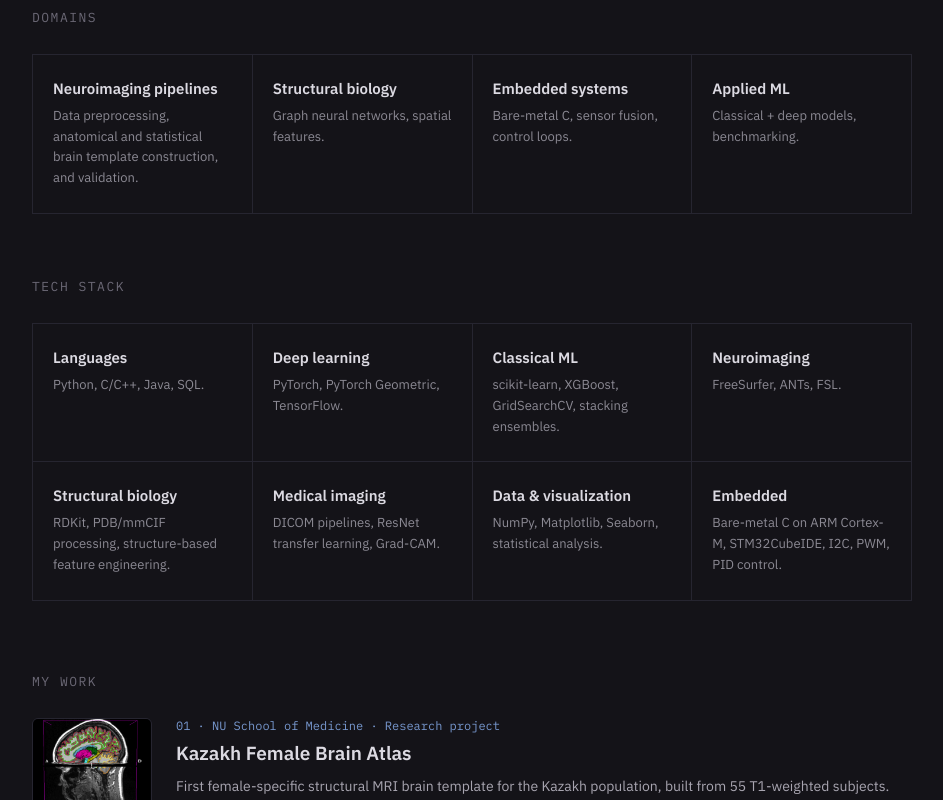
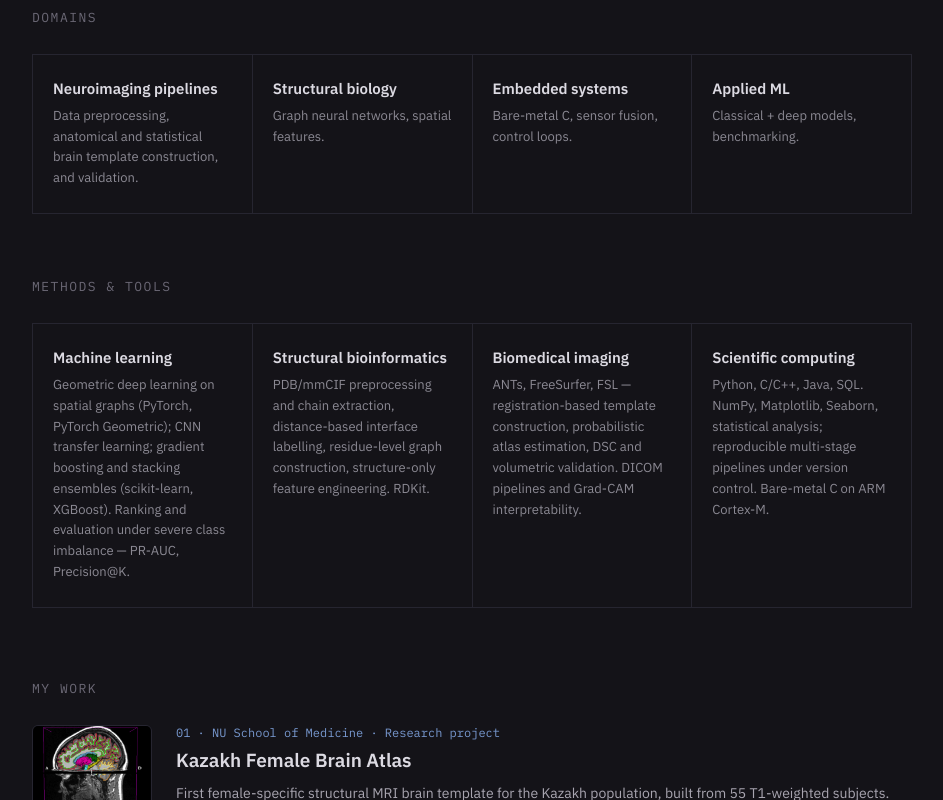
Before and after one commit to Pilaviks/Pilaviks.github.io, a plain HTML site: page index.html in a window 1280 px wide. Shown: the part 585-1385 px from the top of the page, without its empty margins (168-1111 px from the left). Drawn offline with Linux system fonts and the light colour scheme.

Commit message:
Restructure stack section into four method-based areas

```diff
--- a/index.html
+++ b/index.html
@@ -414,39 +414,23 @@
 
     <div class="wrap">
         <section class="worked">
-            <div class="section-label mono">Tech stack</div>
+            <div class="section-label mono">Methods &amp; tools</div>
             <div class="worked-grid">
                 <div class="worked-cell">
-                    <div class="title">Languages</div>
-                    <div class="desc">Python, C/C++, Java, SQL.</div>
+                    <div class="title">Machine learning</div>
+                    <div class="desc">Geometric deep learning on spatial graphs (PyTorch, PyTorch Geometric); CNN transfer learning; gradient boosting and stacking ensembles (scikit-learn, XGBoost). Ranking and evaluation under severe class imbalance &mdash; PR-AUC, Precision@K.</div>
                 </div>
                 <div class="worked-cell">
-                    <div class="title">Deep learning</div>
-                    <div class="desc">PyTorch, PyTorch Geometric, TensorFlow.</div>
+                    <div class="title">Structural bioinformatics</div>
+                    <div class="desc">PDB/mmCIF preprocessing and chain extraction, distance-based interface labelling, residue-level graph construction, structure-only feature engineering. RDKit.</div>
                 </div>
                 <div class="worked-cell">
-                    <div class="title">Classical ML</div>
-                    <div class="desc">scikit-learn, XGBoost, GridSearchCV, stacking ensembles.</div>
+                    <div class="title">Biomedical imaging</div>
+                    <div class="desc">ANTs, FreeSurfer, FSL &mdash; registration-based template construction, probabilistic atlas estimation, DSC and volumetric validation. DICOM pipelines and Grad-CAM interpretability.</div>
                 </div>
                 <div class="worked-cell">
-                    <div class="title">Neuroimaging</div>
-                    <div class="desc">FreeSurfer, ANTs, FSL.</div>
-                </div>
-                <div class="worked-cell">
-                    <div class="title">Structural biology</div>
-                    <div class="desc">RDKit, PDB/mmCIF processing, structure-based feature engineering.</div>
-                </div>
-                <div class="worked-cell">
-                    <div class="title">Medical imaging</div>
-                    <div class="desc">DICOM pipelines, ResNet transfer learning, Grad-CAM.</div>
-                </div>
-                <div class="worked-cell">
-                    <div class="title">Data &amp; visualization</div>
-                    <div class="desc">NumPy, Matplotlib, Seaborn, statistical analysis.</div>
-                </div>
-                <div class="worked-cell">
-                    <div class="title">Embedded</div>
-                    <div class="desc">Bare-metal C on ARM Cortex-M, STM32CubeIDE, I2C, PWM, PID control.</div>
+                    <div class="title">Scientific computing</div>
+                    <div class="desc">Python, C/C++, Java, SQL. NumPy, Matplotlib, Seaborn, statistical analysis; reproducible multi-stage pipelines under version control. Bare-metal C on ARM Cortex-M.</div>
                 </div>
             </div>
         </section>
```
